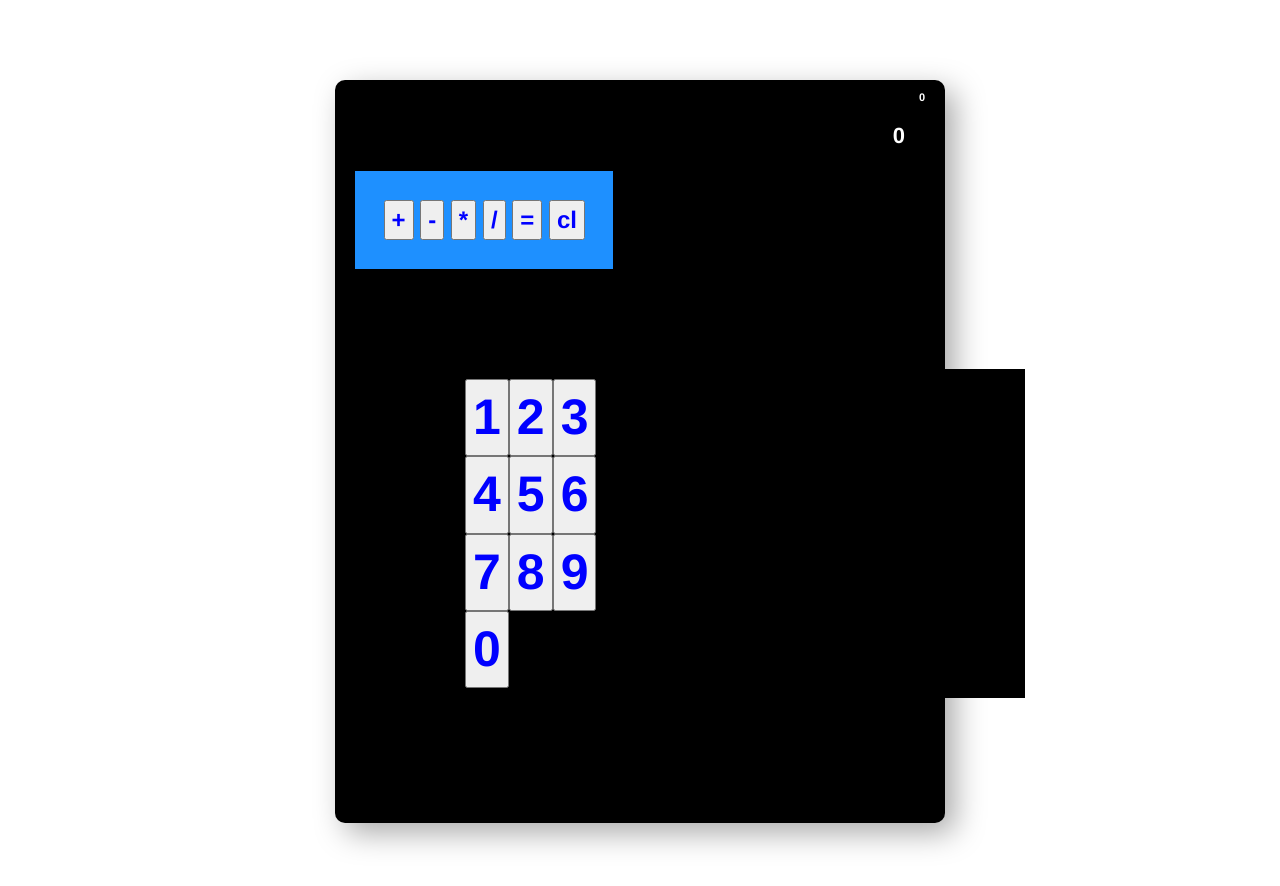
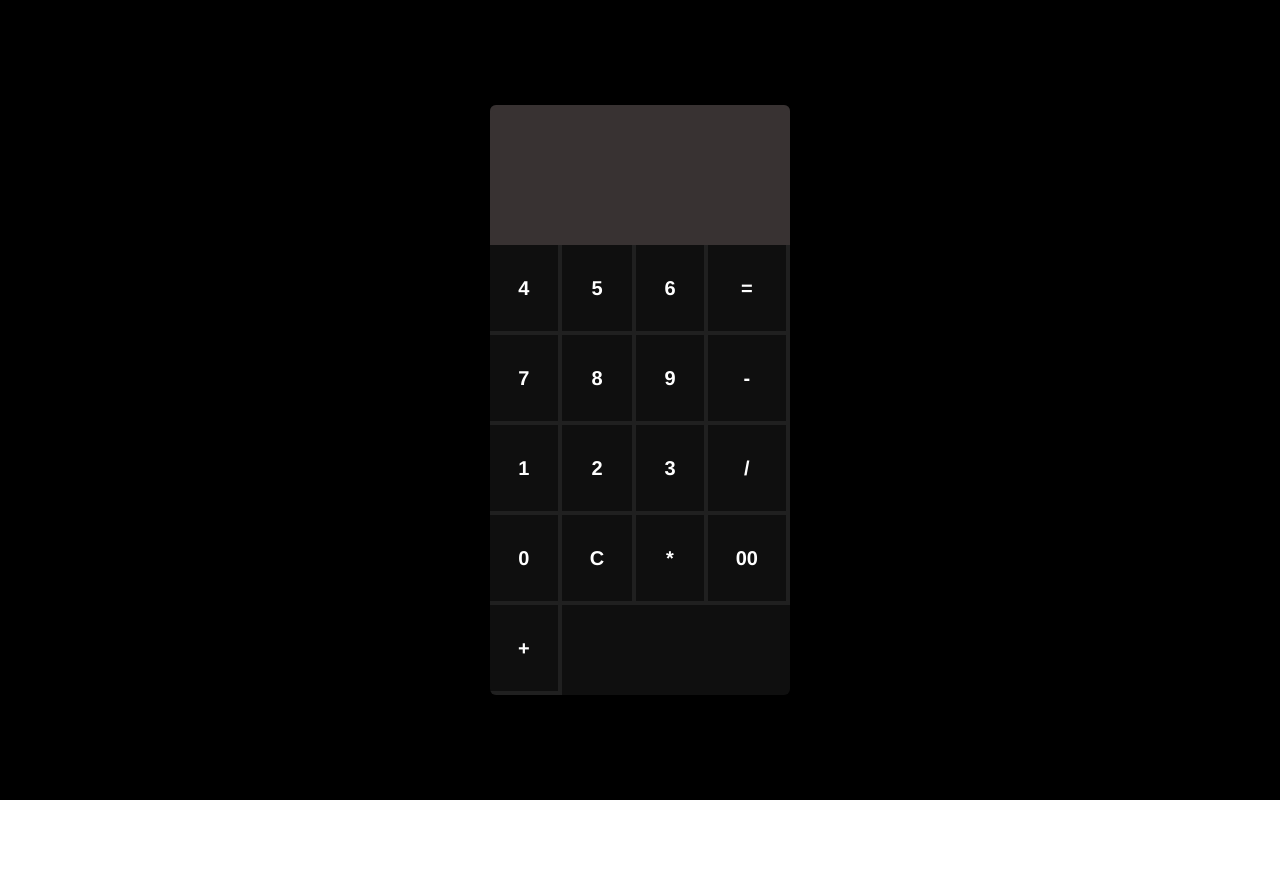
Before and after one commit to Lotiang/Test, a plain HTML site: page DOM/cal.html in a window 1280 px wide. After the commit the page ends 800 px from the top, so only its background shows below. Drawn offline with nearby package versions, Linux system fonts and the light colour scheme.

Commit message:
:art: updatecal.html

```diff
--- a/DOM/cal.html
+++ b/DOM/cal.html
@@ -4,244 +4,93 @@
   <meta charset="UTF-8">
   <meta http-equiv="X-UA-Compatible" content="IE=edge">
   <meta name="viewport" content="width=device-width, initial-scale=1.0">
-  <title>Document</title>
+  <title>CALCULATOR</title>
   <!-- Latest compiled and minified CSS -->
   <link rel="stylesheet" href="https://maxcdn.bootstrapcdn.com/bootstrap/3.3.6/css/bootstrap.min.css" integrity="sha384-1q8mTJOASx8j1Au+a5WDVnPi2lkFfwwEAa8hDDdjZlpLegxhjVME1fgjWPGmkzs7" crossorigin="anonymous">
 </head>
 <style>
-  body
-   {
-       padding: 30px;
-       }
+  body {padding: 30px}
 
 
-.calculator
-{
-    width: 50%;
-    margin: 50px auto;
-    padding: 20px;
-    border-radius: 10px;
-    background: black;
-    color: black;
-    box-shadow: 10px 10px 30px #aaa;
-    position:relative;
-    justify-content: space-between;
-}
-
-.calculator .key
-{
-    padding: 20px;
-    font-weight: bold;
-    text-align: center;
-}
-.calculator .lochero
-{
-    padding: 10px;
-}
-
-.calculator .lochero
-{
-    text-align:center;
-    cursor:pointer;
-    display:inline-block;
-    width:33%;
-    padding: 10px;
-}
-
-.calculator .lochero
-{
-    width:100%;
-}
-
-.calculator .lochero
-{
-    background: black;
-    color:blue;
-    margin: 100px;
-    font-size: 50px;
-    font-weight: bolder;
-
-}
-.calculator .operators
-{
-    display:flex;
-}
-
- .calculator .operators{
-    display:inline-block;
-    font-weight: bolder;
-    padding:5%;
-    cursor:pointer;
-    flex: 1 1 0;
-    background:dodgerblue;
-    color:blue;
-    font-size: x-large;
-
-}
-
-.screen
-{
-    padding:10px;
-    background:black;
-    color:white;
-    text-align:right;
-    font-size: 18px;
-    font-weight:bold;
-}
-
-.screen.buffer
-{
-    position:absolute;
-    top:0px;
-    right:10px;
-    font-size:11px;
-}
-
-.screen.total
-{
-    font-size: 22px;
-    padding:20px;
-}
-
+  * {
+      margin: 0;
+      padding: 0;
+      box-sizing: border-box;
+    }
+    body {
+      display: flex;
+      justify-content: center;
+      align-items: center;
+      min-height: 100vh;
+      background-color: black;
+      background: -webkit-linear-gradient(to right, black, black);
+      background: linear-gradient(to right, black, black);
+    }
+    .container-first {
+      position: relative;
+      background:rgb(15, 15, 15);
+      border-radius: 6px;
+      overflow: hidden;
+      z-index: 10;
+    }
+    .container-first .calculator {
+      position: relative;
+      display: grid;
+    }
+    .container-first .calculator .value {
+      grid-column: span 4;
+      height: 140px;
+      width: 300px;
+      border: none;
+      padding-left: 1em;
+      font-size: 2.5em;
+      color: gold;
+    }
+    .container-first .calculator span {
+      display: grid;
+      height: 4.5em;
+      font-weight: 900;
+      color: rgb(255, 255, 255);
+      text-align: center;
+      align-items: center;
+      font-size: 20px;
+      user-select: none;
+      border-bottom: 4px solid rgba(255, 255, 255, 0.07);
+      border-right: 4px solid rgba(255, 255, 255, 0.07);
+    }
+    input[type="text"] {
+      color: rgb(255, 136, 0);
+      background-color: rgb(56, 50, 50);
+    }
 </style>
 <body>
-    <div class="calculator">
-        <div class="screen buffer" id="screen">0</div>	<div class="screen total" id="screentotal">0</div>
-        <div class="operators" id="operators">
-            <tr>
-            <td><input type="button" value="+" onclick="dis('+')"/> </td>
-            <td><input type="button" value="-" onclick="dis('-')"/> </td>
-            <td><input type="button" value="*" onclick="dis('*')"/> </td>
-            <td><input type="button" value="/" onclick="dis('/')"/> </td>
-            <td><input type="button" value="=" onclick="solve()"/> </td>
-            <td><input type="button" value="cl" onclick="solve(cl)"/> </td>
-        </tr>
-        </div>
-        <div class="lochero" id="lochero">
-            <!-- creating buttons and assigning values-->
-<table>
-<td><input type="button" value="1" onclick="dis('1')"/> </td>
-<td><input type="button" value="2" onclick="dis('2')"/> </td>
-<td><input type="button" value="3" onclick="dis('3')"/> </td>
-</tr>
-<tr>
-<td><input type="button" value="4" onclick="dis('4')"/> </td>
-<td><input type="button" value="5" onclick="dis('5')"/> </td>
-<td><input type="button" value="6" onclick="dis('6')"/> </td>
-</tr>
-<tr>
 
-<td><input type="button" value="7" onclick="dis('7')"/> </td>
-<td><input type="button" value="8" onclick="dis('8')"/> </td>
-<td><input type="button" value="9" onclick="dis('9')"/> </td>
-</tr>
-<tr>
-
-<td><input type="button" value="0" onclick="dis('0')"/> </td>
-<!-- Evaluating function call eval()-->
-</tr>
-</table>
-
-        </div>
+<div class="container-first">
+      <form name="val" class="calculator">
+        <input type="text" class="value" name="ans" />
+        <span onclick="document.val.ans.value+='4'">4</span>
+        <span onclick="document.val.ans.value+='5'">5</span>
+        <span onclick="document.val.ans.value+='6'">6</span>
+        <span onclick="document.val.ans.value =eval(document.val.ans.value)">
+          =
+        </span>
+        <span onclick="document.val.ans.value+='7'">7</span>
+        <span onclick="document.val.ans.value+='8'">8</span>
+        <span onclick="document.val.ans.value+='9'">9</span>
+        <span onclick="document.val.ans.value+='-'">-</span>
+        <span onclick="document.val.ans.value+='1'">1</span>
+        <span onclick="document.val.ans.value+='2'">2</span>
+        <span onclick="document.val.ans.value+='3'">3</span>
+        <span onclick="document.val.ans.value+='/'">/</span>
+        <span onclick="document.val.ans.value+='0'">0</span>
+        <span onclick="document.val.ans.value=''">C</span>
+        <span onclick="document.val.ans.value+='*'">*</span>
+        <span onclick="document.val.ans.value+='00'">00</span>
+        <span onclick="document.val.ans.value+='+'">+</span>
+      </form>
     </div>
   <script>
-    // grab the elements(1)
-    var operators = ['+', '-', 'x', '/', '=', 'cl'];
-var buffer = '';
-var currentResult = 0;
-var currentOperation = '';
 
-// create the function(2)
-function createKeys()
-{
-    // create the number pad
-	for(let i = 0; i < 10; i++)
-	{
-		let key = document.createElement('div');
-		key.innerHTML = i;
-		key.dataset.value = i;
-		key.className = 'key';
-
-		document.getElementById('numpad').appendChild(key);
-	}
-	// create the row of operators
-	operators.forEach(function(item){
-		let key = document.createElement('div');
-		key.innerHTML = item;
-		key.dataset.operation = item;
-		key.className = 'key';
-
-		document.getElementById('operators').appendChild(key);
-	});
-}
-function createKeys()
-{
-	for(let i = 0; i < 10; i++)
-	{
-		let key = document.createElement('div');
-		key.innerHTML = i;
-		key.dataset.value = i;
-		key.addEventListener('click', function(e){
-			// build up entered number
-			buffer += this.dataset.value;
-		});
-
-		document.getElementById('numpad').appendChild(key);
-	}
-
-    operators.forEach(function(item){
-	let key = document.createElement('div');
-        key.className = 'key';
-	key.innerHTML = item;
-        key.dataset.operation = item;
-        key.addEventListener('click', function(e){
-        if (this.dataset.operation == 'cl')
-        {
-            buffer = '';
-            currentResult = 0;
-            currentOperation = '';
-            document.getElementById('screen').innerHTML = '0';
-            document.getElementById('screentotal').innerHTML = '0';
-        }
-        else
-        {
-            calculate();
-            currentOperation = this.dataset.operation;
-            buffer = '';
-            document.getElementById('screen').innerHTML= '0';
-        }
-    });
-    document.getElementById('operators').appendChild(key);
-});
-function calculate()
-{
-    switch(currentOperation) {
-        case "+":
-            currentResult += parseInt(buffer);
-            break;
-
-        case "-":
-            currentResult -= parseInt(buffer);
-            break;
-
-        case "/":
-            currentResult /= parseInt(buffer);
-            break;
-
-        case "x":
-            currentResult *= parseInt(buffer);
-            break;
-
-        case "=":
-            break;
-        default:
-            currentResult = parseInt(buffer);
-        }
-
-        document.getElementById('screentotal').innerHTML = currentResult;
-}
-// add event listeners   (3)
-window.addEventListener('load', createKeys);
   </script>
 
 </body>
```
